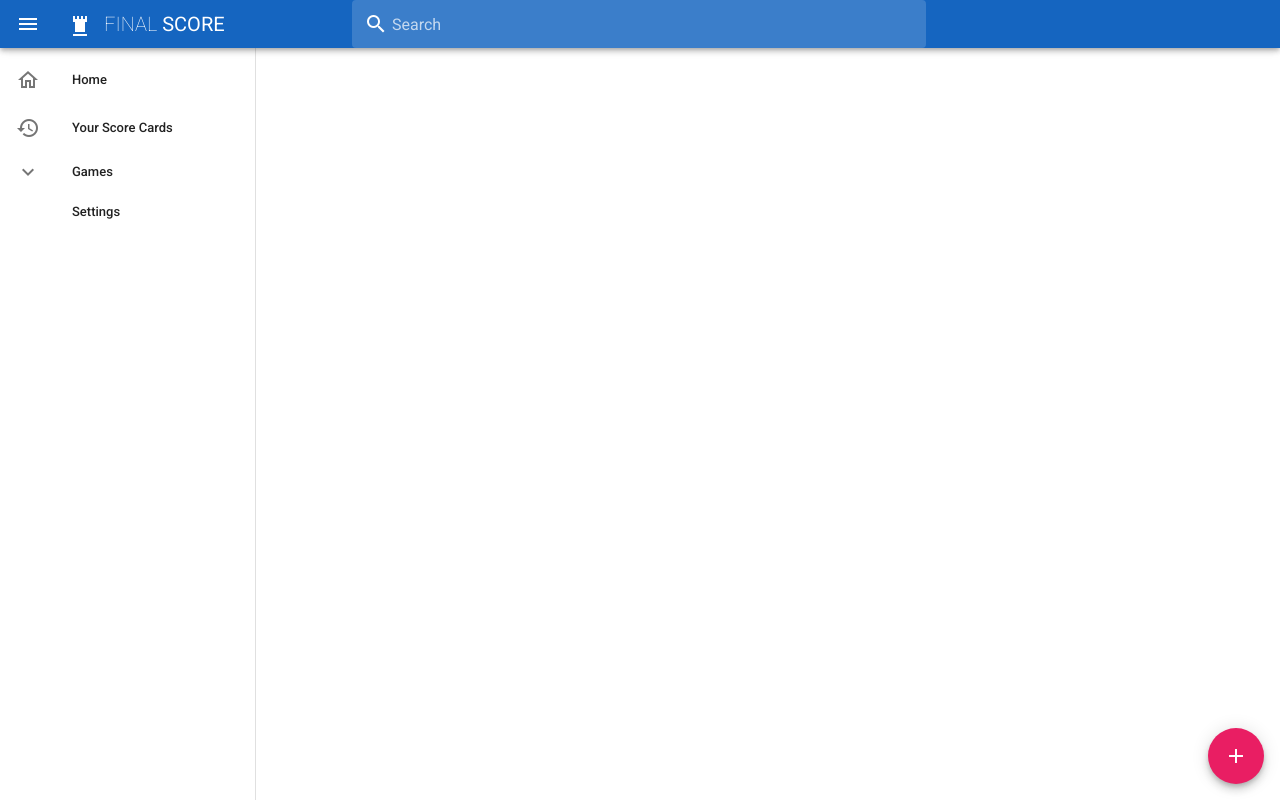
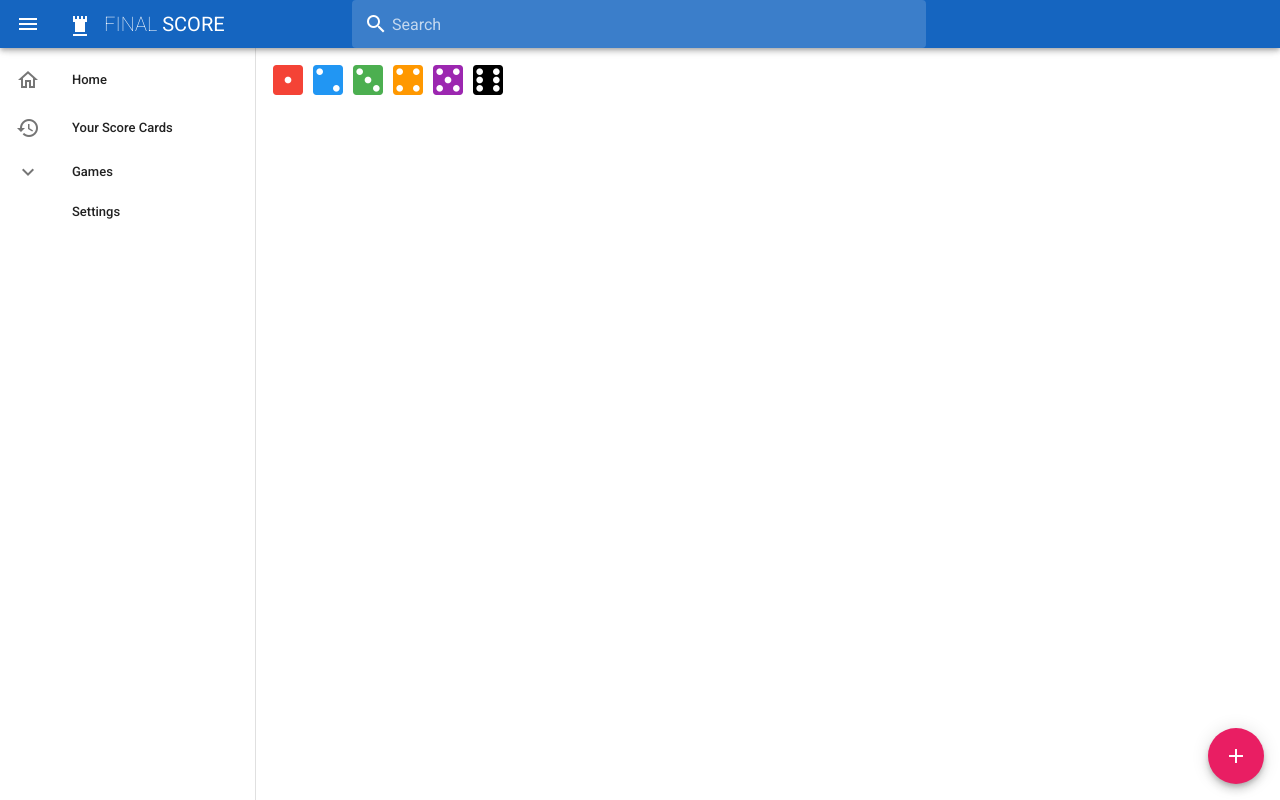
Before and after one commit to CobyYates/Final-Score, a Vue app: page /farkle in a window 1280 px wide. Built offline with nearby package versions, Linux system fonts and the light colour scheme.

Commit message:
adding some dice

```diff
--- a/src/App.vue
+++ b/src/App.vue
@@ -45,6 +45,7 @@
               v-for="(child, i) in item.children"
               :key="i"
               link
+              :to="child.to"
             >
               <v-list-item-action v-if="child.icon">
                 <v-icon>{{ child.icon }}</v-icon>
@@ -219,12 +220,12 @@
           text: 'Games',
           model: false,
           children: [
-            { text: 'Blank', icon: 'mdi-checkbox-blank-outline', color: '' },
-            { text: 'Settlers', icon: 'mdi-dice-5-outline', color: '' },
-            { text: 'Yahtzee', icon: 'mdi-dice-5-outline', color: '' },
-            { text: 'Quix', icon: 'mdi-dice-5-outline', color: '' },
-            { text: 'Blah Blah', icon: 'mdi-dice-5-outline', color: '' },
-            { text: 'Blah Blah', icon: 'mdi-dice-5-outline', color: '' },
+            { text: 'Blank', icon: 'mdi-checkbox-blank-outline', color: '', to: '' },
+            { text: 'Settlers', icon: 'mdi-dice-5-outline', color: '', to: '' },
+            { text: 'Yahtzee', icon: 'mdi-dice-5-outline', color: '', to: '' },
+            { text: 'Farkle', icon: 'mdi-dice-5-outline', color: '', to: '/farkle' },
+            { text: 'Blah Blah', icon: 'mdi-dice-5-outline', color: '', to: '' },
+            { text: 'Blah Blah', icon: 'mdi-dice-5-outline', color: '', to: '' },
           ],
         },
         { icon: 'mdi-settings', text: 'Settings', color: '' },
--- a/src/components/Farkle.vue
+++ b/src/components/Farkle.vue
@@ -1,5 +1,11 @@
 <template>
-
+  <v-container>
+      <v-icon
+        v-for="dice in this.$store.state.dices"
+        :key="dice.i"
+        x-large
+        :color="dice.color">{{ dice.icon }}</v-icon>
+  </v-container>
 </template>
 
 <script>
--- a/src/store.js
+++ b/src/store.js
@@ -5,7 +5,16 @@ Vue.use(Vuex);
 
 // export const store = new Vuex.Store({
 export default new Vuex.Store({
-    state: {},
-    mutations: {},
-    actions: {}
+  state: {
+    dices: [
+      { icon: "mdi-dice-1", color: "red" },
+      { icon: "mdi-dice-2", color: "blue" },
+      { icon: "mdi-dice-3", color: "green" },
+      { icon: "mdi-dice-4", color: "orange" },
+      { icon: "mdi-dice-5", color: "purple" },
+      { icon: "mdi-dice-6", color: "black" }
+    ]
+  },
+  mutations: {},
+  actions: {}
 });
```
Also changed, not shown: src/routes.js (+4 -3 lines).
